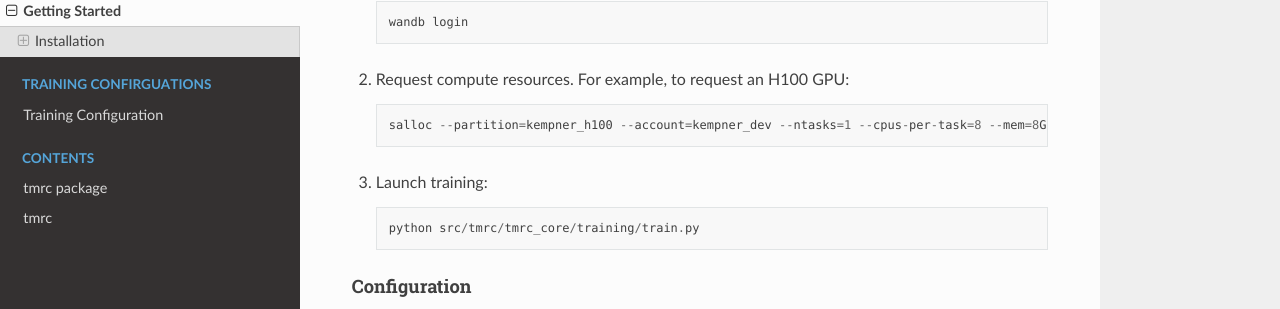
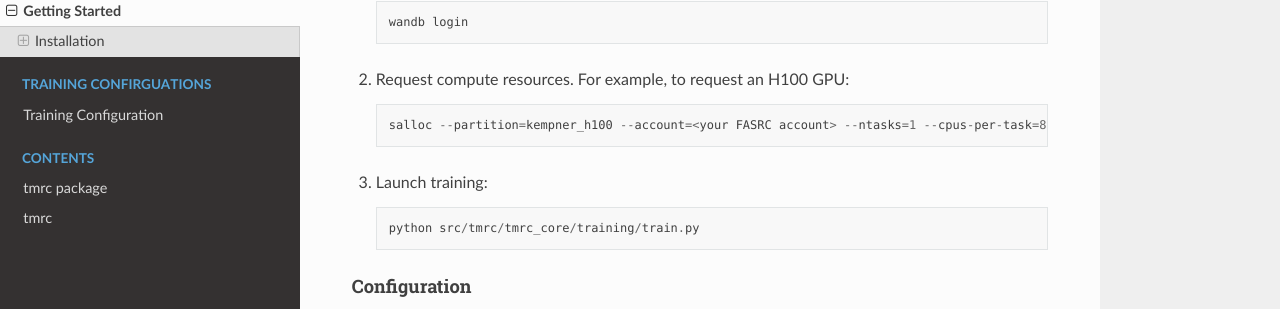
Before and after one commit to KempnerInstitute/tmrc, a Sphinx documentation site: the page built from docs/getting_started.rst, in a window 1280 px wide and 900 px high, scrolled down 1047 px. Shown: the part 142-451 px from the top of the window. Built offline with Sphinx 7.4.7 and the Read the Docs theme 3.1.0, drawn with Linux system fonts in a browser that asks for light colours.

Commit message:
fix mismatched section lines + FASRC placeholder account

```diff
--- a/docs/getting_started.rst
+++ b/docs/getting_started.rst
@@ -1,11 +1,11 @@
 Getting Started
-==============
+===============
 
 Installation
------------
+------------
 
 Requirements
-~~~~~~~~~~~
+~~~~~~~~~~~~
 
 The following packages are required:
 
@@ -33,7 +33,7 @@
 
 
 Installation Steps
-~~~~~~~~~~~~~~~
+~~~~~~~~~~~~~~~~~~
 
 1. Clone and install the package::
 
@@ -42,7 +42,7 @@
     pip install -e .
 
 Running Experiments
-~~~~~~~~~~~~~~~~
+~~~~~~~~~~~~~~~~~~~
 
 1. Login to Weights & Biases to enable experiment tracking::
 
@@ -50,14 +50,14 @@
 
 2. Request compute resources. For example, to request an H100 GPU::
 
-    salloc --partition=kempner_h100 --account=kempner_dev --ntasks=1 --cpus-per-task=8 --mem=8G --gres=gpu:1  --time=00-02:00:00
+    salloc --partition=kempner_h100 --account=<your FASRC account> --ntasks=1 --cpus-per-task=8 --mem=8G --gres=gpu:1  --time=00-02:00:00
 
 3. Launch training::
 
     python src/tmrc/tmrc_core/training/train.py
 
 Configuration
-^^^^^^^^^^^
+^^^^^^^^^^^^^
 
 By default, the training script uses the configuration defined in ``configs/default_train_config.yaml``.
 
--- a/docs/index.rst
+++ b/docs/index.rst
@@ -1,5 +1,5 @@
 ``tmrc``: The Kempner LLM Training Codebase
-====
+===========================================
 
 ``tmrc`` (**T**\ ransformer **M**\ odel **R**\ esearch **C**\ odebase) is a simple, explainable codebase to train transformer-based models. It was developed with simplicity and ease of modification in mind, particularly for researchers.  The codebase will eventually be used to train foundation models and experiment with architectural and training modifications.
 
```
Also changed, not shown: docs/training_config.rst (+8 -8 lines).
